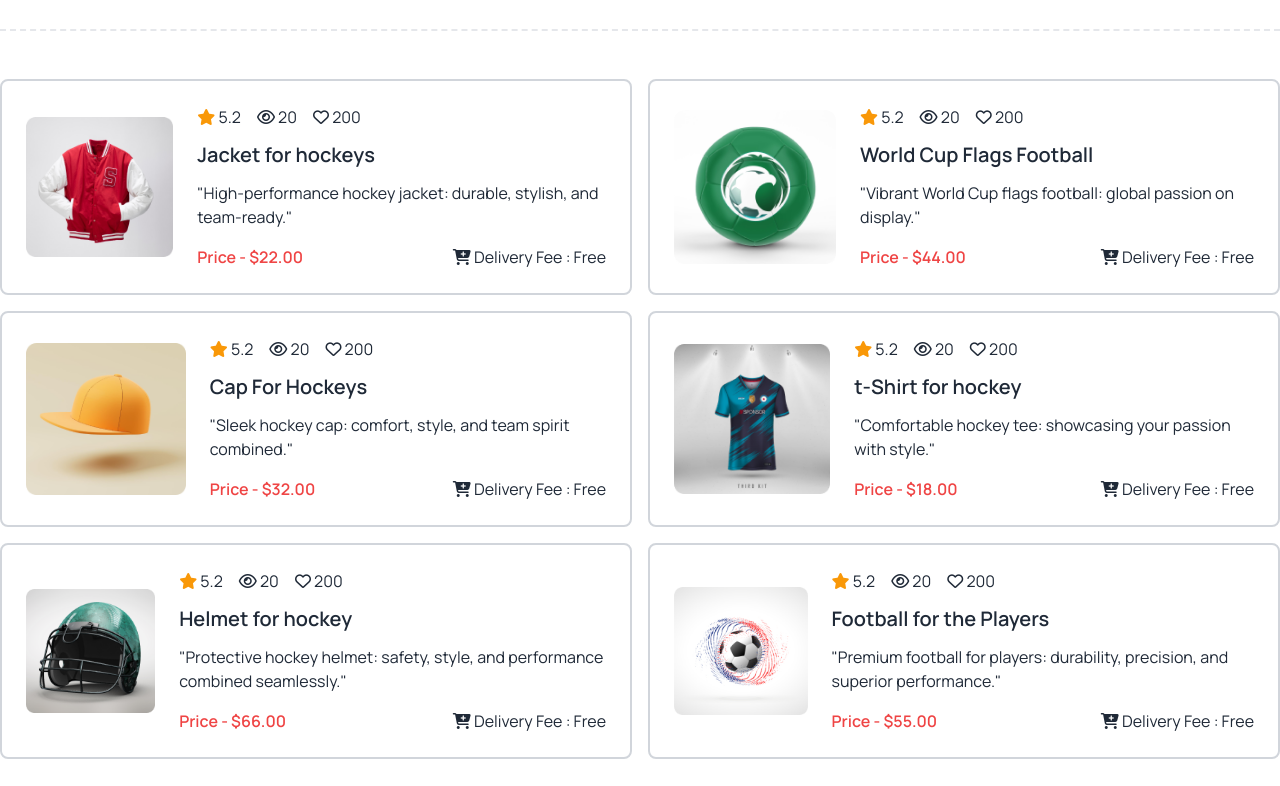
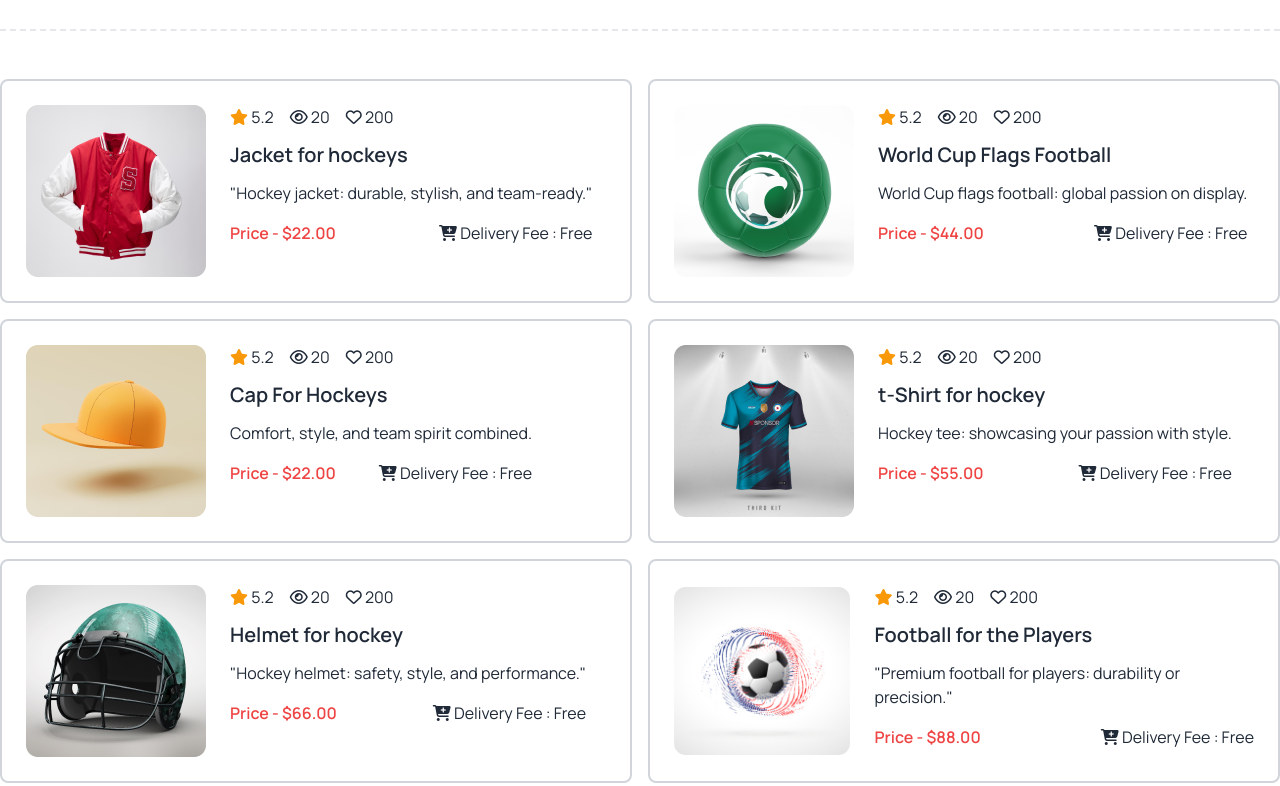
Before and after one commit to faisal-hdev/B9A3-Hockeys, a plain HTML site: page index.html in a window 1280 px wide. Shown: the part 2911-3697 px from the top of the page. Drawn offline with nearby package versions, Linux system fonts and the light colour scheme.

Commit message:
Touch connect section added

```diff
--- a/index.html
+++ b/index.html
@@ -394,7 +394,7 @@
         <div class="grid grid-cols-1 gap-4 lg:grid-cols-2 mt-12">
           <div class="p-6 border-2 flex flex-col md:flex-row rounded-lg gap-6 border-gray-300">
             <div class="items-center flex justify-center">
-              <img src="./assets/Images/5.png" alt="">
+              <img class="w-full" src="./assets/Images/5.png" alt="">
             </div>
             <div>
               <div class="flex gap-4">
@@ -403,7 +403,7 @@
                 <p><i class="fa-regular fa-heart"></i> 200</p>
               </div>
               <h3 class="text-xl font-semibold mt-3">Jacket for hockeys</h3>
-              <p class="mt-3 mb-4">"High-performance hockey jacket: durable, stylish, and team-ready."</p>
+              <p class="mt-3 mb-4">"Hockey jacket: durable, stylish, and team-ready."</p>
               <div class="flex flex-col md:flex-row justify-between gap-4">
                 <p class="text-red-500 font-semibold">Price - $22.00</p>
                 <p><i class="fa-solid fa-cart-plus"></i> Delivery Fee : Free</p>
@@ -412,7 +412,7 @@
           </div>
           <div class="p-6 border-2 flex flex-col md:flex-row rounded-lg gap-6 border-gray-300">
             <div class="items-center flex justify-center">
-              <img src="./assets/Images/6.png" alt="">
+              <img class="w-full" src="./assets/Images/6.png" alt="">
             </div>
             <div>
               <div class="flex gap-4">
@@ -421,8 +421,8 @@
                 <p><i class="fa-regular fa-heart"></i> 200</p>
               </div>
               <h3 class="text-xl font-semibold mt-3">World Cup Flags Football</h3>
-              <p class="mt-3 mb-4">"Vibrant World Cup flags football: global passion on display."</p>
-               <div class="flex flex-col md:flex-row justify-between gap-4">
+              <p class="mt-3 mb-4">World Cup flags football: global passion on display.</p>
+              <div class="flex flex-col md:flex-row justify-between gap-4">
                 <p class="text-red-500 font-semibold">Price - $44.00</p>
                 <p><i class="fa-solid fa-cart-plus"></i> Delivery Fee : Free</p>
               </div>
@@ -430,7 +430,7 @@
           </div>
           <div class="p-6 border-2 flex flex-col md:flex-row rounded-lg gap-6 border-gray-300">
             <div class="items-center flex justify-center">
-              <img src="./assets/Images/7.png" alt="">
+              <img class="w-full" src="./assets/Images/7.png" alt="">
             </div>
             <div>
               <div class="flex gap-4">
@@ -439,16 +439,16 @@
                 <p><i class="fa-regular fa-heart"></i> 200</p>
               </div>
               <h3 class="text-xl font-semibold mt-3">Cap For Hockeys</h3>
-              <p class="mt-3 mb-4">"Sleek hockey cap: comfort, style, and team spirit combined."</p>
-               <div class="flex flex-col md:flex-row justify-between gap-4">
-                <p class="text-red-500 font-semibold">Price - $32.00</p>
+              <p class="mt-3 mb-4">Comfort, style, and team spirit combined.</p>
+              <div class="flex flex-col md:flex-row justify-between gap-4">
+                <p class="text-red-500 font-semibold">Price - $22.00</p>
                 <p><i class="fa-solid fa-cart-plus"></i> Delivery Fee : Free</p>
               </div>
             </div>
           </div>
           <div class="p-6 border-2 flex flex-col md:flex-row rounded-lg gap-6 border-gray-300">
             <div class="items-center flex justify-center">
-              <img src="./assets/Images/8.png" alt="">
+              <img class="w-full" src="./assets/Images/8.png" alt="">
             </div>
             <div>
               <div class="flex gap-4">
@@ -457,16 +457,16 @@
                 <p><i class="fa-regular fa-heart"></i> 200</p>
               </div>
               <h3 class="text-xl font-semibold mt-3">t-Shirt for hockey</h3>
-              <p class="mt-3 mb-4">"Comfortable hockey tee: showcasing your passion with style."</p>
-                <div class="flex flex-col md:flex-row justify-between gap-4">
-                <p class="text-red-500 font-semibold">Price - $18.00</p>
+              <p class="mt-3 mb-4">Hockey tee: showcasing your passion with style.</p>
+              <div class="flex flex-col md:flex-row justify-between gap-4">
+                <p class="text-red-500 font-semibold">Price - $55.00</p>
                 <p><i class="fa-solid fa-cart-plus"></i> Delivery Fee : Free</p>
               </div>
             </div>
           </div>
           <div class="p-6 border-2 flex flex-col md:flex-row rounded-lg gap-6 border-gray-300">
             <div class="items-center flex justify-center">
-              <img src="./assets/Images/9.png" alt="">
+              <img class="w-full" src="./assets/Images/9.png" alt="">
             </div>
             <div>
               <div class="flex gap-4">
@@ -475,8 +475,8 @@
                 <p><i class="fa-regular fa-heart"></i> 200</p>
               </div>
               <h3 class="text-xl font-semibold mt-3">Helmet for hockey</h3>
-              <p class="mt-3 mb-4">"Protective hockey helmet: safety, style, and performance combined seamlessly."</p>
-               <div class="flex flex-col md:flex-row justify-between gap-4">
+              <p class="mt-3 mb-4">"Hockey helmet: safety, style, and performance."</p>
+              <div class="flex flex-col md:flex-row justify-between gap-4">
                 <p class="text-red-500 font-semibold">Price - $66.00</p>
                 <p><i class="fa-solid fa-cart-plus"></i> Delivery Fee : Free</p>
               </div>
@@ -484,7 +484,7 @@
           </div>
           <div class="p-6 border-2 flex flex-col md:flex-row rounded-lg gap-6 border-gray-300">
             <div class="items-center flex justify-center">
-              <img src="./assets/Images/10.png" alt="">
+              <img class="w-full" src="./assets/Images/10.png" alt="">
             </div>
             <div>
               <div class="flex gap-4">
@@ -493,9 +493,9 @@
                 <p><i class="fa-regular fa-heart"></i> 200</p>
               </div>
               <h3 class="text-xl font-semibold mt-3">Football for the Players</h3>
-              <p class="mt-3 mb-4">"Premium football for players: durability, precision, and superior performance."</p>
-                <div class="flex flex-col md:flex-row justify-between gap-4">
-                <p class="text-red-500 font-semibold">Price - $55.00</p>
+              <p class="mt-3 mb-4">"Premium football for players: durability or precision."</p>
+              <div class="flex flex-col md:flex-row justify-between gap-4">
+                <p class="text-red-500 font-semibold">Price - $88.00</p>
                 <p><i class="fa-solid fa-cart-plus"></i> Delivery Fee : Free</p>
               </div>
             </div>
@@ -519,7 +519,7 @@
         </div>
         <div class="border-2 gap-11 border-gray-200 rounded-lg p-6 md:p-8 flex flex-col lg:flex-row mt-12">
           <div class="flex mx-auto lg:mx-0 w-fit">
-            <img class="" src="./assets/Images/11.png" alt="">
+            <img class="w-full h-full" src="./assets/Images/11.png" alt="">
           </div>
           <div class="lg:w-3/5 mx-auto justify-end ">
             <div class="collapse collapse-plus border-b-2 space-y-2">
@@ -593,6 +593,26 @@
             engage in the spirit of hockey together!
           </p>
         </div>
+        <!-- Touch container -->
+        <div class="flex gap-6 justify-between flex-col lg:flex-row mt-12">
+          <div class=" w-auto lg:w-2/5 border-2 border-gray-300 p-6 md:p-12 rounded-lg">
+            <div class="p-8 bg-[#BCED6D1A] rounded-lg mb-6">
+              <img class="mb-6" src="./assets/Images/Group-1.png" alt="">
+              <p class="mb-2 opacity-65">Phone Number : </p>
+              <p class="font-bold">(+62) 123-321-543</p>
+            </div>
+            <div class="p-8 bg-[#FDDD5F1A] rounded-lg mb-6">
+              <img class="mb-6" src="./assets/Images/Group-2.png" alt="">
+              <p class="mb-2 opacity-65">Email : </p>
+              <p class="font-bold">hockeys@support.com</p>
+            </div>
+            <div class="p-8 bg-[#629CF31A] rounded-lg">
+              <img class="mb-6" src="./assets/Images/Group-3.png" alt="">
+              <p class="mb-2 opacity-65">Location : </p>
+              <p class="font-bold">152/1 Mohakhali Wireless Gate</p>
+            </div>
+          </div>
+        </div>
       </section>
     </main>
     <footer></footer>
```
Also changed, not shown: assets/Images/Group-1.png (renamed from assets/Images/Group 1171275317.png), assets/Images/Group-2.png (renamed from assets/Images/Group 1171275318.png), assets/Images/Group-3.png (renamed from assets/Images/Group 1171275321.png).
